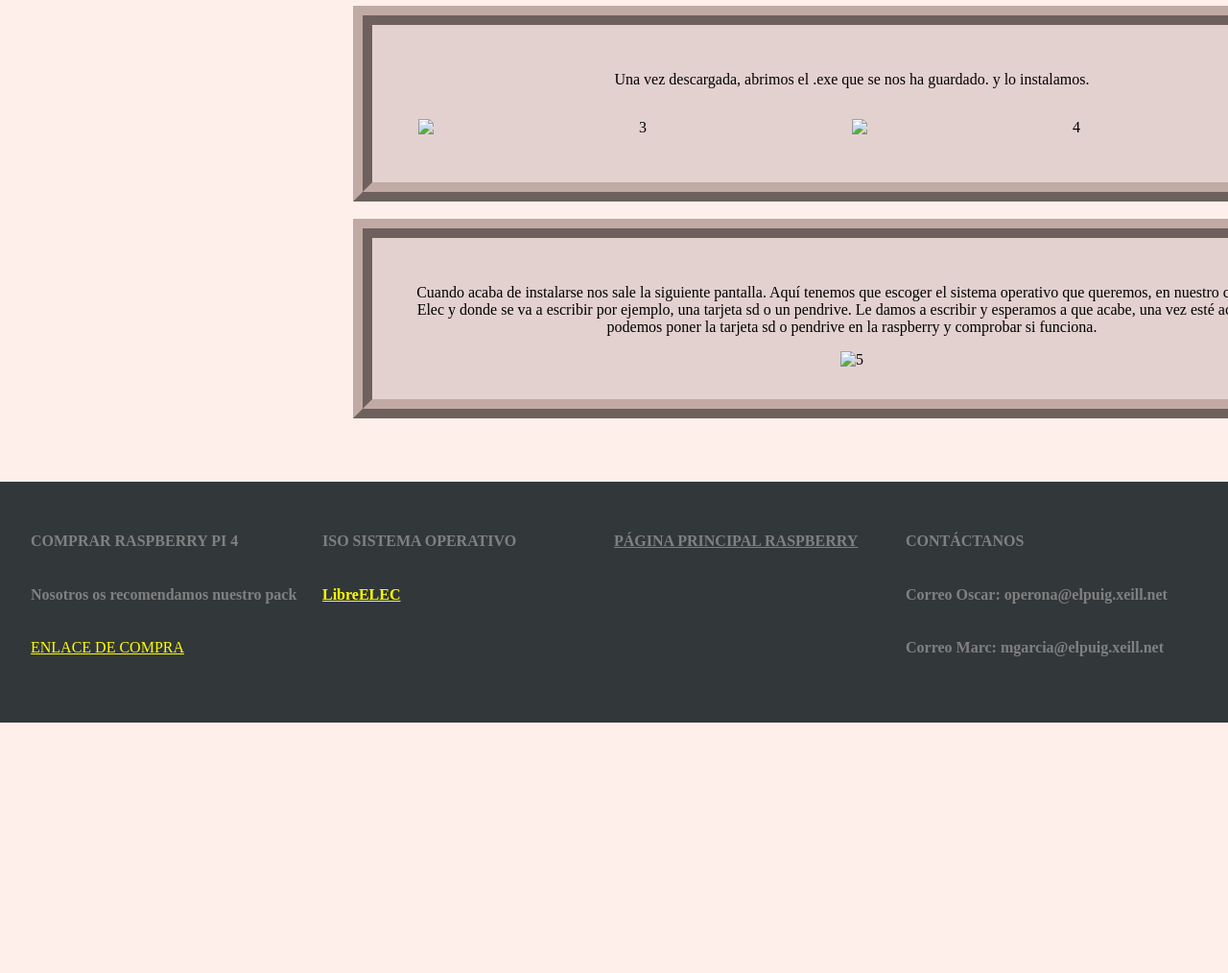
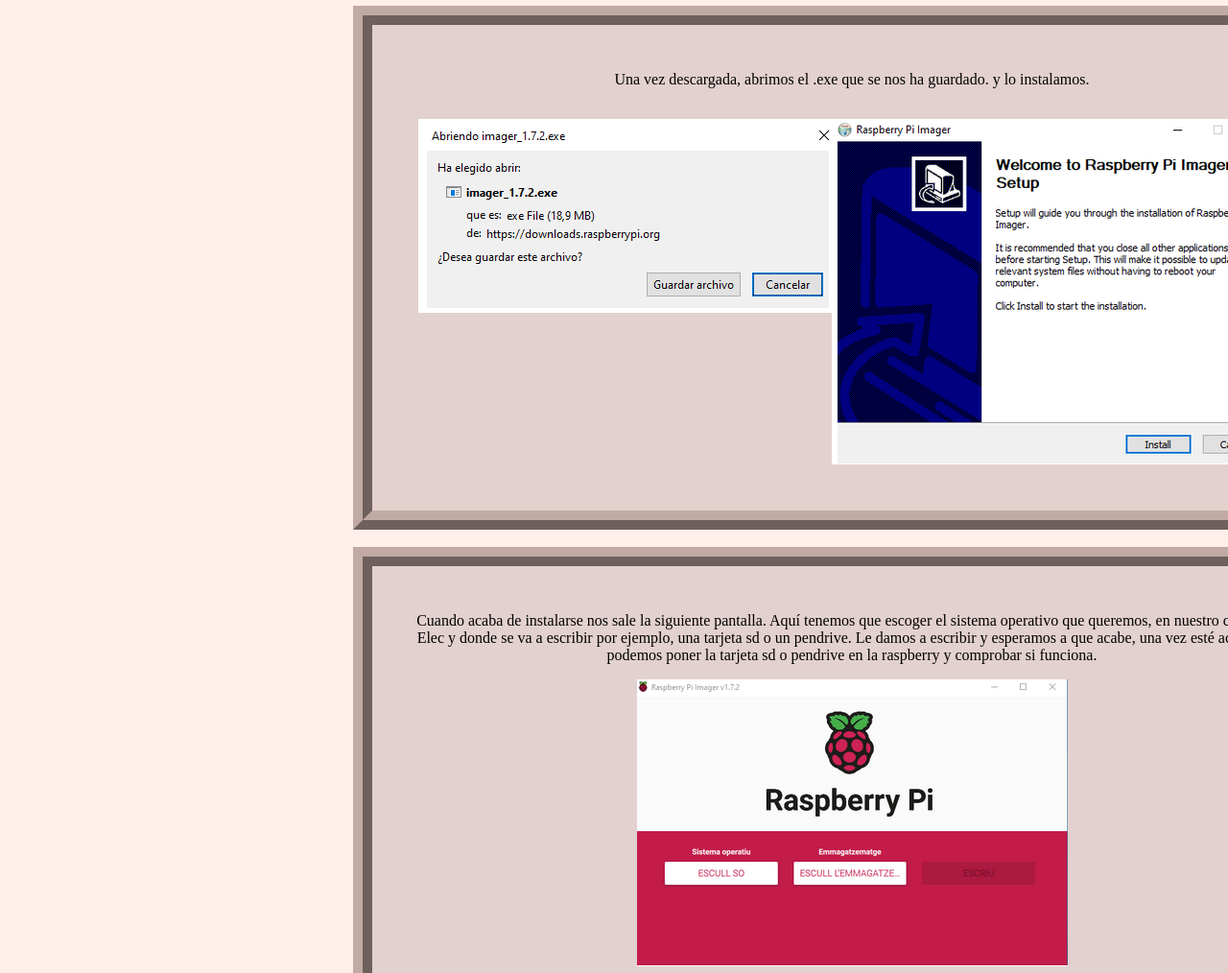
Before and after one commit to operona/sintesi, a plain HTML site: page configuracion-micro-sd.html in a window 1280 px wide. Shown: the part 1120-2134 px from the top of the page at 96% size. Before the commit the page ends 1873 px from the top, so only its background shows below. Drawn offline with Linux system fonts and the light colour scheme.

Commit message:
Update configuracion-micro-sd.html

```diff
--- a/configuracion-micro-sd.html
+++ b/configuracion-micro-sd.html
@@ -39,8 +39,8 @@
 
 
   <div id="tarjeta3">
-    <img src="imagenes/tarjeta3" alt="3">
-    <img src="imagenes/tarjeta4" alt="4">
+    <img src="imagenes/tarjeta3.png" alt="">
+    <img src="imagenes/tarjeta4.png" alt="">
   </div>
 </div>
 <br>
@@ -48,7 +48,7 @@
 <div class="apartado">
   <div id="tarjeta4">
     <p>Cuando acaba de instalarse nos sale la siguiente pantalla. Aquí tenemos que escoger el sistema operativo que queremos, en nuestro caso Libre Elec y donde se va a escribir por ejemplo, una tarjeta sd o un pendrive. Le damos a escribir y esperamos a que acabe, una vez esté acabado ya podemos poner la tarjeta sd o pendrive en la raspberry y comprobar si funciona.</p>
-    <img src="imagenes/tarjeta5" alt="5">
+    <img src="imagenes/tarjeta5.png" alt="">
   </div>
 </div>
 <br>
```
